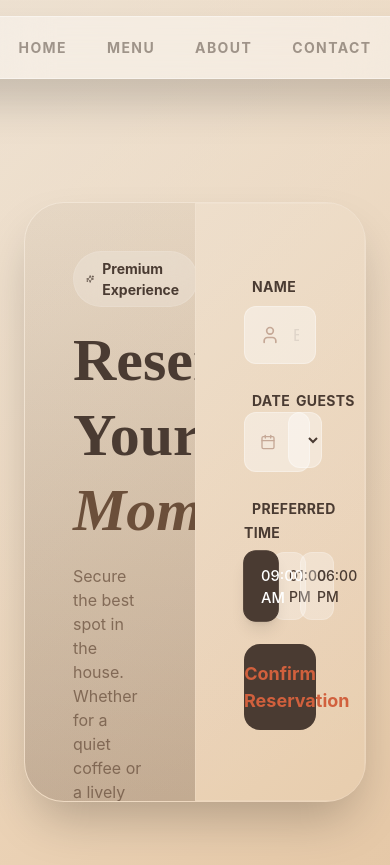
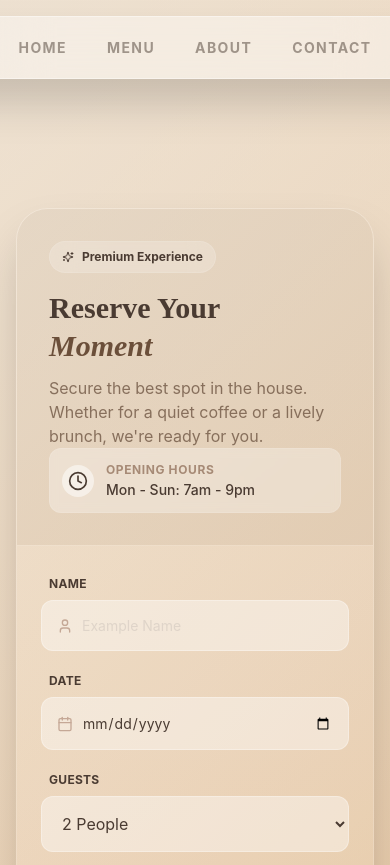
Before and after one commit to rachel0623123/coffee_station_nick, a React (Vite) app: page /reserve in a window 390 px wide. Shown: the top 865 px of the page. Built offline with nearby package versions, Linux system fonts and the light colour scheme.

Commit message:
feat: implemented reserve page responsive.

```diff
--- a/src/app/index.css
+++ b/src/app/index.css
@@ -33,7 +33,7 @@ main {
         @apply bg-coffee-900 px-8 py-3 rounded-2xl text-white font-bold text-smTxt font-sans hover:bg-black  transition-all duration-300
     }
     .mdRound_dark_btn-bigSize {
-        @apply w-[400px] rounded-2xl bg-coffee-900 py-4 text-mdTxt font-bold font-sans text-terracotta text-center hover:bg-black transition-all duration-300
+        @apply w-full py-3.5 sm:py-4 bg-coffee-900 text-terracotta rounded-xl font-bold sm:text-mdTxt hover:bg-black hover:shadow-xl transition-all active:scale-[0.98] disabled:opacity-70 disabled:cursor-not-allowed mt-2
     }
     .mdRound_light_icon_btn-hoverDark {
         @apply w-full bg-coffee-900/5 py-3.5 text-coffee-900 transition duration-300 flex items-center justify-center font-bold rounded-2xl hover:bg-coffee-900 hover:text-white
@@ -45,13 +45,13 @@ main {
         @apply bg-white/10 hover:bg-white/20 px-4 py-2.5 rounded-xl text-sm font-bold transition-colors
     }
     .mdRound_light_btn-time {
-        @apply py-3 px-4 rounded-xl text-smTxt font-medium transition-all border-1 bg-white/30 text-coffee-900 border-white/20 hover:bg-white/50
+        @apply py-2.5 sm:py-3 rounded-xl text-sm1Txt sm:text-smTxt font-medium transition-all border bg-white/30 text-coffee-900 border-white/20 hover:bg-white/50
     }
     .mdRound_dark_btn-time {
-        @apply py-3 px-4 rounded-xl text-smTxt font-medium transition-all border bg-coffee-900 text-white border-coffee-900 shadow-lg scale-105
+        @apply py-2.5 sm:py-3 rounded-xl text-sm1Txt sm:text-smTxt font-medium transition-all border bg-coffee-900 text-white border-coffee-900 shadow-lg scale-105
     }
     .flRound_dark_btn {
-        @apply bg-coffee-900 px-8 py-4 rounded-full text-white font-sans font-bold hover:bg-black transition-all duration-300
+        @apply px-6 sm:px-8 py-2.5 sm:py-3 bg-coffee-900 text-terracotta rounded-full font-bold hover:bg-black transition-all shadow-lg hover:shadow-xl
     }
     .flRound_dark_btn-aftIcon {
         @apply px-10 py-4 bg-coffee-900 text-mdTxt text-white font-sans font-bold rounded-full hover:bg-black transition-all duration-300
@@ -93,7 +93,7 @@ main {
         @apply flex items-center gap-1.5 text-terracotta text-sm font-bold bg-terracotta/10 px-2 py-0.5 rounded-lg
     }
     .flRound_light_badge-icon {
-        @apply inline-flex items-center gap-2 px-3 py-1.5 text-smTxt bg-white/20 backdrop-blur-md rounded-full text-coffee-900 font-bold mb-4 border border-white/10
+        @apply inline-flex items-center gap-2 px-3 sm:px-4 py-1.5 sm:py-2 bg-white/20 backdrop-blur-md rounded-full text-coffee-900 font-bold text-sm1Txt sm:text-smTxt mb-4 sm:mb-6 border-1 border-white/10
     }
 
     /*<------------- Cards ------------->*/
@@ -118,4 +118,8 @@ main {
     .map_image_card-img {
         @apply w-full h-full object-cover rounded-[24px] sm:rounded-card-lg
     }
+
+    .booking_form_label {
+        @apply text-sm1Txt sm:text-smTxt font-bold text-coffee-900 uppercase tracking-wide ml-2
+    }
 }
--- a/src/shared/ui/reserve/BookingForm.tsx
+++ b/src/shared/ui/reserve/BookingForm.tsx
@@ -8,36 +8,38 @@ export const BookingForm = () => {
     const [formData, setFormData] = useState({name: "", date: "", guests: "2 People", time: "09:00 AM"})
 
     return (
-        <section className="min-h-screen py-20 px-6 relative overflow-hidden flex items-center justify-center">
+        <section className="min-h-screen py-24 sm:py-32 px-4 sm:px-6 relative overflow-hidden flex items-center justify-center mt-8 sm:mt-12">
 
-            <div className="w-bgScreen h-[600px] m-auto flex glass-premium rounded-card overflow-hidden shadow-2xl border-1 border-white/20">
+            <div className="container mx-auto max-w-6xl relative z-10">
 
-                <div className="w-1/2 h-full p-12 flex flex-col justify-between overflow-hidden bg-coffee-900/5 bg-gradient-to-b from-transparent to-coffee-900/20">
-                    <div>
+                <div className="rounded-[32px] sm:rounded-[40px] overflow-hidden shadow-2xl grid lg:grid-cols-2 min-h-0 sm:min-h-[600px] border border-white/20 relative">
+
+                    <div className="relative p-8 sm:p-12 flex flex-col justify-between overflow-hidden bg-coffee-900/5">
+                        <div className="relative z-10">
                             <IconBadge content="Premium Experience" className="flRound_light_badge-icon" icon={LuSparkles}/>
-                        <h2 className="text-bgTtl font-serif font-bold text-coffee-900 leading-tight mb-4">
+                            <h2 className="text-smTtl sm:text-Ttl md:text-mdTtl lg:text-bgTtl font-serif font-bold text-coffee-900 leading-tight mb-3 sm:mb-4">
                                 Reserve Your <br />
                                 <span className="text-primary italic">Moment</span>
                             </h2>
-                        <p className="text-base sm:text-lg text-coffee-800/80 max-w-md">Secure the best spot in the house. Whether for a quiet coffee or a lively brunch, we're ready for you.</p>
+                            <p className="sm:text-mdTxt text-coffee-800/80 max-w-sm sm:max-w-md">Secure the best spot in the house. Whether for a quiet coffee or a lively brunch, we're ready for you.</p>
                         </div>
-                    <div className="flex items-center gap-4 text-coffee-900 font-medium bg-white/30 p-4 rounded-2xl backdrop-blur-sm border border-white/10">
-                        <p className="w-10 h-10 bg-white/50 rounded-full flex items-center justify-center text-coffee-900">
+                        <div className="flex items-center gap-3 sm:gap-4 text-coffee-900 font-medium bg-white/30 p-3 sm:p-4 rounded-xl sm:rounded-2xl backdrop-blur-sm border border-white/10">
+                            <p className="w-8 h-8 sm:w-10 sm:h-10 bg-white/50 rounded-full flex items-center justify-center text-bgTxt text-coffee-900">
                                 <LuClock4 />
                             </p>
                             <div>
-                            <p className="text-sm1Txt text-coffee-600 uppercase font-bold tracking-wider">Opening Hours</p>
-                            <p className="">Mon - Sun: 7am - 9pm</p>
+                                <p className="text-sm1Txt sm:text-smTxt text-coffee-600 uppercase font-bold tracking-wider">Opening Hours</p>
+                                <p className="text-smTxt sm:text-base">Mon - Sun: 7am - 9pm</p>
                             </div>
                         </div>
                     </div>
 
-                <form className={`${isFormVisible ? "" : "hidden"} w-1/2 h-full p-12 bg-white/5 border-1 border-white/10 flex items-center`} onSubmit={(e) => {setIsFormVisible(false); e.preventDefault()}}>
-                    <div className="w-full">
-                        <div className="space-y-2">
-                            <label className="text-smTxt font-bold text-coffee-900 uppercase tracking-wide ml-2" htmlFor="name">Name</label>
+                    <form className={`${isFormVisible ? "" : "hidden"} p-6 sm:p-8 md:p-12 bg-white/5 lg:bg-transparent relative border-t lg:border-t-0 border-white/10`} onSubmit={(e) => {setIsFormVisible(false); e.preventDefault()}}>
+                        <div className="space-y-4 sm:space-y-6 h-full flex flex-col justify-center">
+                            <div className="space-y-1.5 sm:space-y-2">
+                                <label className="booking_form_label" htmlFor="name">Name</label>
                                 <div className="relative group">
-                                <LuUser className="absolute left-4 top-1/2 -translate-y-1/2 text-coffee-500 group-focus-within:text-primary transition-colors w-5 h-5"/>
+                                    <LuUser className="absolute left-4 top-1/2 -translate-y-1/2 text-coffee-500 group-focus-within:text-primary transition-colors w-4 h-4 sm:w-5 sm:h-5"/>
                                     <input
                                         type="text"
                                         placeholder="Example Name"
@@ -45,25 +47,25 @@ export const BookingForm = () => {
                                         onChange={(e) => {setFormData({...formData, name: e.target.value})}}
                                         required
                                         autoComplete="off"
-                                    className="w-full bg-white/40 border border-white/30 rounded-xl py-4 pl-12 pr-4 text-coffee-900 placeholder:text-coffee-400/70 focus:bg-white/70 focus:ring-2 focus:ring-primary focus:outline-none transition-all"/>
+                                        className="w-full bg-white/40 border-1 border-white/30 rounded-xl py-3.5 sm:py-4 pl-10 sm:pl-12 pr-4 text-smTxt sm:text-base text-coffee-900 placeholder:text-coffee-400/70 focus:bg-white/70 focus:ring-2 focus:ring-primary focus:outline-none transition-all"/>
                                 </div>
                             </div>
-                        <div className="grid grid-cols-2 gap-4 mt-6">
-                            <div>
-                                <label className="text-smTxt font-bold text-coffee-900 uppercase tracking-wide ml-2" htmlFor="date">Date</label>
+                            <div className="grid grid-cols-1 sm:grid-cols-2 gap-4">
+                                <div className="space-y-1.5 sm:space-y-2">
+                                    <label className="booking_form_label" htmlFor="date">Date</label>
                                     <div className="relative group">
-                                    <LuCalendar className="absolute left-4 top-1/2 -translate-y-1/2 text-coffee-500 group-focus-within:text-primary transition-colors h-5" />
+                                        <LuCalendar className="absolute left-4 top-1/2 -translate-y-1/2 text-coffee-500 group-focus-within:text-primary transition-colors w-4 h-4 sm:w-5 sm:h-5" />
                                         <input
                                             type="date"
                                             value={formData.date}
                                             id="date"
                                             onChange={(e) => {setFormData({...formData, date: e.target.value})}}
                                             required
-                                        className="w-full bg-white/40 border border-white/30 rounded-xl py-4 pl-12 pr-4 text-coffee-900 focus:bg-white/70 focus:ring-2 focus:ring-primary focus:outline-none transition-all"/>
+                                            className="w-full bg-white/40 border-1 border-white/30 rounded-xl py-3.5 sm:py-4 pl-10 sm:pl-12 pr-4 text-smTxt sm:text-base text-coffee-900 focus:bg-white/70 focus:ring-2 focus:ring-primary focus:outline-none transition-all"/>
                                     </div>
                                 </div>
-                            <div className="relative group">
-                                <label className="text-smTxt font-bold text-coffee-900 uppercase tracking-wide ml-2" htmlFor="guests">Guests</label>
+                                <div className="space-y-1.5 sm:space-y-2">
+                                    <label className="booking_form_label" htmlFor="guests">Guests</label>
                                     <select
                                         onChange={(e) => {setFormData({...formData, guests: e.target.value})}}
                                         value={formData.guests}
@@ -78,14 +80,14 @@ export const BookingForm = () => {
                                     </select>
                                 </div>
                             </div>
-                        <div className="space-y-2 mt-6">
-                            <label className="text-smTxt font-bold text-coffee-900 uppercase tracking-wide ml-2" htmlFor="time">Preferred Time</label>
-                            <div className="grid grid-cols-3 gap-3" id="time">
+                            <div className="space-y-2">
+                                <label className="booking_form_label" htmlFor="time">Preferred Time</label>
+                                <div className="grid grid-cols-1 sm:grid-cols-3 gap-2.5 sm:gap-3" id="time">
                                     {["09:00 AM","01:00 PM","06:00 PM"].map((item, index) => {
                                         return (
                                             <Button
                                                 content={item}
-                                            className={formData.time === item ? "mdRound_dark_btn-time w-full" : "mdRound_light_btn-time w-full"}
+                                                className={formData.time === item ? "mdRound_dark_btn-time" : "mdRound_light_btn-time"}
                                                 onClick={() => {setFormData({...formData, time: item});}}
                                                 type="button"
                                                 key={index}
@@ -96,23 +98,25 @@ export const BookingForm = () => {
                             </div>
                             <Button
                                 content="Confirm Reservation"
-                            className="mdRound_dark_btn-bigSize w-full mt-6"
+                                className="mdRound_dark_btn-bigSize"
                                 type="submit"
                             />
                         </div>
                     </form>
 
-                <div className={`${isFormVisible ? "hidden" : ""} w-1/2 h-full p-12 bg-white/5 relative border-1 border-white/10`}>
-                    <div className="h-full flex flex-col items-center justify-center text-center space-y-6 py-0">
-                        <div className="w-24 h-24 bg-green-500 rounded-full flex items-center justify-center text-white shadow-lg shadow-green-500/30">
+                    <div className={`${isFormVisible ? "hidden" : ""} p-6 sm:p-8 md:p-12 bg-white/5 lg:bg-transparent relative border-t lg:border-t-0 border-white/10`}>
+                        <div className="h-full flex flex-col items-center justify-center text-center space-y-4 sm:space-y-6 py-10 sm:py-0">
+                            <div className="w-20 h-20 sm:w-24 sm:h-24 bg-green-500 rounded-full flex items-center justify-center text-mdTtl text-white shadow-lg shadow-green-500/30">
                                 <LuCheck className="w-12 h-12"/>
                             </div>
                             <div>
-                            <h3 className="text-smTtl font-serif font-bold text-coffee-900 mb-2">Table Reserved!</h3>
-                            <p className="text-coffee-800/70">Confirmation sent to your email.</p>
+                                <h3 className="text-lgTxt sm:text-smTtl font-serif font-bold text-coffee-900 mb-2">Table Reserved!</h3>
+                                <p className="text-coffee-800/70 text-smTxt sm:text-base">Confirmation sent to your email.</p>
                             </div>
                             <Button content="Book Another Table" className="flRound_dark_btn text-terracotta mt-6" onClick={() => {setFormData({name: "", date: "", guests: "2 People", time: "09:00 AM"}); setIsFormVisible(true);}}/>
                         </div>
+                    </div>
+
                 </div>
             </div>
         </section>
```
Lines whose indentation alone changed are shown as unchanged.
